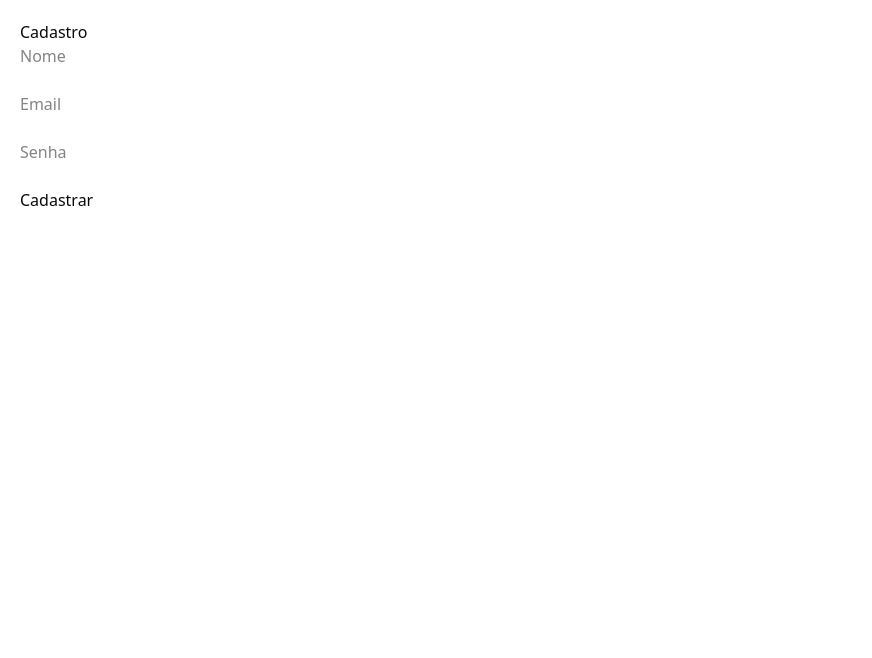
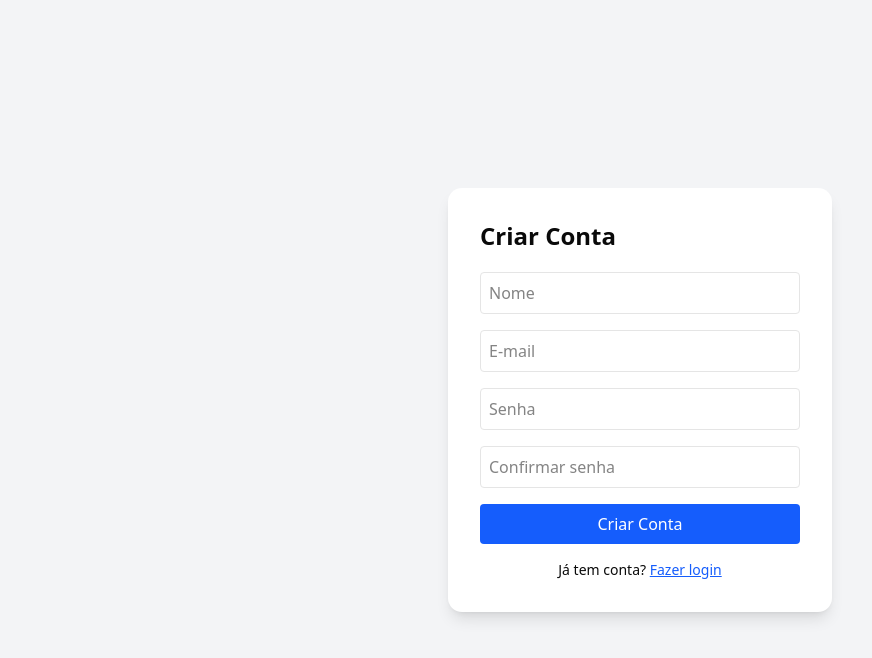
Before and after one commit to TH3UZADS01/clipperx, a Next.js app: page /cadastro in a window 1280 px wide. Shown: the top 658 px of the page, without its empty margins (0-872 px from the left). Built offline with nearby package versions, Linux system fonts and the light colour scheme.

Commit message:
tansiçao_telas_login

```diff
--- a/src/app/_Components/header.jsx
+++ b/src/app/_Components/header.jsx
@@ -1,6 +1,8 @@
 "use client";
 
+import { useRouter } from "next/navigation";
 export function Header() {
+  const router = useRouter();
   const scrollTo = (id) => {
     const section = document.getElementById(id);
     if (section) {
@@ -39,6 +41,13 @@ export function Header() {
             Loja
           </li>
 
+          <li
+            className="hover:text-indigo-800 transition cursor-pointer"
+            onClick={() => router.push("/login")}
+          >
+            Entra
+          </li>
+
 
         </ul>
       </nav>
--- a/src/app/cadastro/page.tsx
+++ b/src/app/cadastro/page.tsx
@@ -1,53 +1,102 @@
 "use client";
 
 import { useState } from "react";
+import { useRouter } from "next/navigation";
 
 export default function RegisterPage() {
-  const [form, setForm] = useState({
-    name: "",
-    email: "",
-    password: ""
-  });
+  const router = useRouter();
 
-  const [message, setMessage] = useState("");
+  const [name, setName] = useState("");
+  const [email, setEmail] = useState("");
+  const [password, setPassword] = useState("");
+  const [confirmPassword, setConfirmPassword] = useState("");
+  const [error, setError] = useState("");
 
-  function handleSubmit(e: React.FormEvent) {
+  async function handleSubmit(e: React.FormEvent) {
     e.preventDefault();
+    setError("");
 
-    setMessage(
-      `Usuário (exemplo):\nNome: ${form.name}\nEmail: ${form.email}`
-    );
+    // validação simples
+    if (password !== confirmPassword) {
+      setError("As senhas não são iguais!");
+      return;
+    }
+
+    const res = await fetch("/api/register", {
+      method: "POST",
+      headers: { "Content-Type": "application/json" },
+      body: JSON.stringify({ name, email, password }),
+    });
+
+    if (!res.ok) {
+      const data = await res.json();
+      setError(data.message || "Erro ao cadastrar.");
+      return;
+    }
+
+    router.push("/");
   }
 
   return (
-    <div style={{ padding: 20 }}>
-      <h1>Cadastro</h1>
+    <div className="min-h-screen flex items-center justify-center bg-gray-100">
+      <div className="bg-white p-8 rounded-xl shadow-lg w-full max-w-sm">
+        <h1 className="text-2xl font-bold mb-5">Criar Conta</h1>
 
-      <form onSubmit={handleSubmit}>
-        <input
-          placeholder="Nome"
-          value={form.name}
-          onChange={(e) => setForm({ ...form, name: e.target.value })}
-        /><br /><br />
+        {error && <p className="text-red-500 mb-3">{error}</p>}
 
-        <input
-          placeholder="Email"
-          type="email"
-          value={form.email}
-          onChange={(e) => setForm({ ...form, email: e.target.value })}
-        /><br /><br />
+        <form onSubmit={handleSubmit} className="flex flex-col gap-4">
 
-        <input
-          placeholder="Senha"
-          type="password"
-          value={form.password}
-          onChange={(e) => setForm({ ...form, password: e.target.value })}
-        /><br /><br />
+          <input
+            type="text"
+            placeholder="Nome"
+            className="border p-2 rounded"
+            value={name}
+            onChange={(e) => setName(e.target.value)}
+            required
+          />
 
-        <button type="submit">Cadastrar</button>
-      </form>
+          <input
+            type="email"
+            placeholder="E-mail"
+            className="border p-2 rounded"
+            value={email}
+            onChange={(e) => setEmail(e.target.value)}
+            required
+          />
 
-      <pre>{message}</pre>
+          <input
+            type="password"
+            placeholder="Senha"
+            className="border p-2 rounded"
+            value={password}
+            onChange={(e) => setPassword(e.target.value)}
+            required
+          />
+
+          <input
+            type="password"
+            placeholder="Confirmar senha"
+            className="border p-2 rounded"
+            value={confirmPassword}
+            onChange={(e) => setConfirmPassword(e.target.value)}
+            required
+          />
+
+          <button
+            type="submit"
+            className="bg-blue-600 text-white p-2 rounded hover:bg-blue-500"
+          >
+            Criar Conta
+          </button>
+        </form>
+
+        <p className="mt-4 text-sm text-center">
+          Já tem conta?{" "}
+          <a href="/login" className="text-blue-600 underline">
+            Fazer login
+          </a>
+        </p>
+      </div>
     </div>
   );
 }
--- a/src/app/login/page.tsx
+++ b/src/app/login/page.tsx
@@ -71,8 +71,25 @@ export default function LoginPage() {
             className="bg-blue-600 text-white p-2 rounded-lg hover:bg-blue-700"
           >
             Entrar
+
           </button>
         </form>
+
+      {/* BOTÃO DE CADASTRO */}
+      <button
+        className="bg-green-600 text-white p-2 rounded-lg hover:bg-green-700 w-full mt-4"
+        onClick={() => router.push("/cadastro")}
+      >
+        Criar Conta
+      </button>
+
+      {/* TEXTO COM LINK */}
+      <p className="mt-4 text-sm text-center">
+        Não tem conta?{" "}
+        <a href="/cadastro" className="text-blue-600 underline">
+          Criar uma conta
+        </a>
+      </p>
       </div>
     </div>
   );
```
